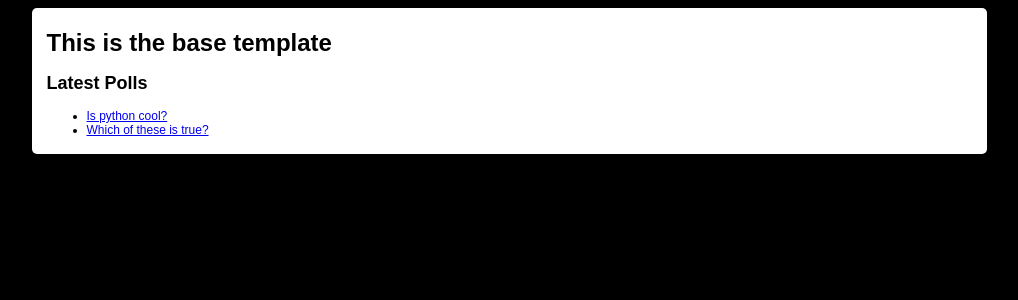
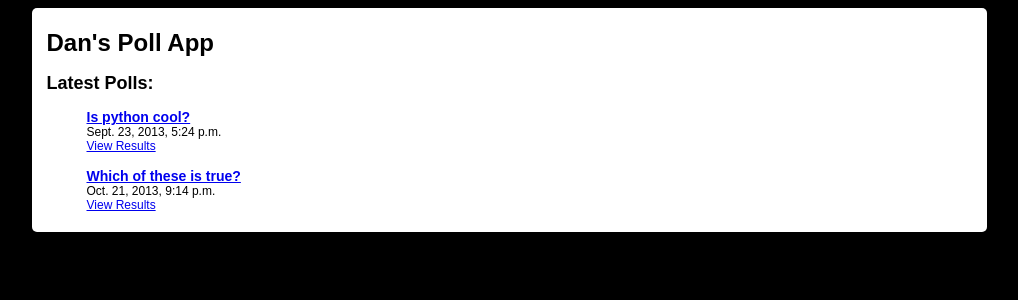
Before and after one commit to eod696/Simple-Poll-App, a Django app: template polls/templates/polls/index.html in a window 1280 px wide. Shown: the top 300 px of the page, without its empty margins (131-1149 px from the left). Run offline with Django 3.2, Linux system fonts and the light colour scheme; the template is opened without the code that fills it: values that come from a table or form of the project are taken from there, others are empty; data comes from the database, SQL or seed files in the repository; parts of the project's set-up code (start-up, migrations or seed data) failed here and were passed over.

Commit message:
set poll app urls to root, styled poll index page, removed unused static files

```diff
--- a/mysite/static/styles.css
+++ /dev/null
@@ -1,3 +0,0 @@
-body {
-    font: 12px arial;
-}
--- a/mysite/urls.py
+++ b/mysite/urls.py
@@ -13,5 +13,5 @@ urlpatterns = patterns('',
     # url(r'^admin/doc/', include('django.contrib.admindocs.urls')),
 
     url(r'^admin/', include(admin.site.urls)),
-    url(r'^polls/', include('polls.urls', namespace="polls"))
+    url(r'^', include('polls.urls', namespace="polls"))
 )
--- a/polls/static/polls/styles.css
+++ /dev/null
@@ -1,3 +0,0 @@
-body {
-    font: 12px arial;
-}
--- a/polls/templates/polls/index.html
+++ b/polls/templates/polls/index.html
@@ -1,11 +1,17 @@
 {% extends "base.html" %}
 
 {% block content %}
-<h2>Latest Polls</h2>
+<h2>Latest Polls:</h2>
 {% if latest_poll_list %}
-    <ul>
+    <ul class="latest_polls">
     {% for poll in latest_poll_list %}
-        <li><a href="{% url 'polls:detail' poll.id %}">{{ poll.question }}</a></li>
+        <li>
+            <a href="{% url 'polls:detail' poll.id %}">
+                <h3>{{ poll.question }}</h3>
+            </a>
+            {{ poll.pub_date }} <br>
+            <a href="{% url 'polls:results' poll.id %}">View Results</a>
+        </li>
     {% endfor %}
     </ul>
 {% else %}
--- a/static/styles.css
+++ b/static/styles.css
@@ -22,3 +22,13 @@ ul.results{
     padding-top: 5px;
     padding-bottom: 5px;
 }
+
+ul.latest_polls > li {
+    list-style-type: none;
+    display: block;
+    margin-bottom: 15px;
+}
+
+ul.latest_polls > li > a > h3 {
+    margin-bottom: 0px;
+}
--- a/templates/base.html
+++ b/templates/base.html
@@ -6,7 +6,7 @@
 </head>
 <body>
     <div class="container">
-        <h1>This is the base template</h1>
+        <h1>Dan's Poll App</h1>
         {% block content %}{% endblock %}
     </div>
 </body>
```
